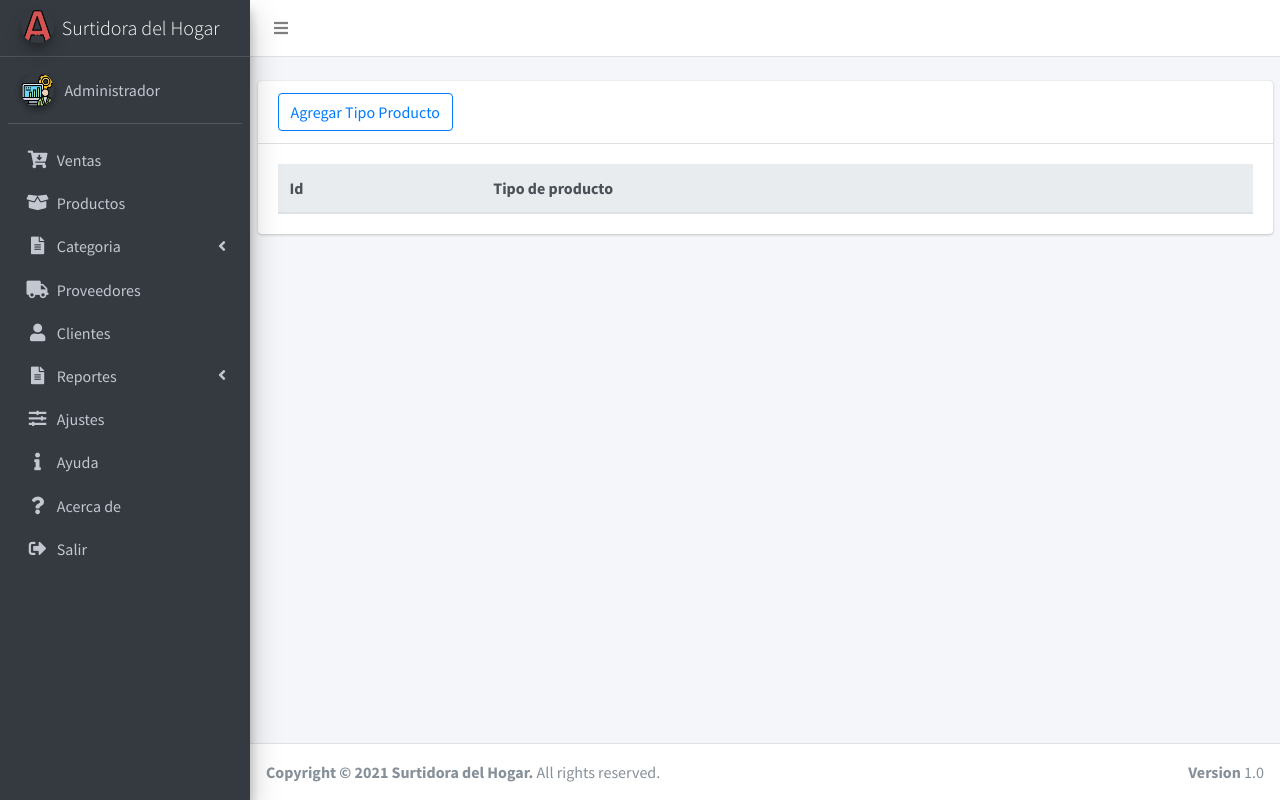
After one commit to BenjaminHernandez24/ProyectoSurtidoraHogar, a PHP site: page /Views/categoria_tipo.php in a window 1280 px wide. The commit adds this page. Run offline with PHP 8.4, Linux system fonts and the light colour scheme; the visitor is signed in with stand-in values (Sample User, id 1); lists and menus that the app fills with data are empty; some libraries are stand-ins or nearby versions.

Commit message:
Agregué módulo de Categoria (en proceso 3 módulos)

```diff
--- a/Views/Include/navegacion.php
+++ b/Views/Include/navegacion.php
@@ -1,3 +1,9 @@
+<?php
+    if(!isset($_SESSION['user']))
+    {
+        session_start();
+    }
+?>
 
                 <!-- Navbar -->
                 <nav class="main-header navbar navbar-expand navbar-white navbar-light">
@@ -82,7 +88,29 @@
                                         </p>
                                     </a>
                                 </li>
-
+                                <li class="nav-item has-treeview">
+                                    <a href="#" class="nav-link">
+                                        <i class="nav-icon fas fa-file-alt"></i>
+                                        <p>
+                                            Categoria
+                                            <i class="fas fa-angle-left right"></i>
+                                        </p>
+                                    </a>
+                                    <ul class="nav nav-treeview">
+                                        <li class="nav-item">
+                                            <a href="../Views/categoria_tipo.php" class="nav-link">
+                                                <i class="far fa-circle nav-icon"></i>
+                                                <p>Tipo de Producto</p>
+                                            </a>
+                                        </li>
+                                </li>
+                                        <li class="nav-item">
+                                            <a href="../Views/categoria_marca.php" class="nav-link">
+                                                <i class="far fa-circle nav-icon"></i>
+                                                <p>Marca de Producto</p>
+                                            </a>
+                                            </ul>
+                                        </li>
                                 <li class="nav-item">
                                     <a href="../Views/proveedores.php" class="nav-link">
                                         <i class="nav-icon fas fa-truck"></i>
--- a/Views/Principal.php
+++ b/Views/Principal.php
@@ -3,7 +3,6 @@ session_start();
 if (!isset($_SESSION['user'])) {
   header('Location: login.php');
 }
-
 ?>
 <!DOCTYPE html>
 <html lang="es">
--- /dev/null
+++ b/Views/categoria_tipo.php
@@ -0,0 +1,67 @@
+<!doctype html>
+<html lang="en">
+
+<head>
+    <?php include("include/cabezera.php"); ?>
+</head>
+
+<body class="hold-transition sidebar-mini layout-fixed">
+
+    <div class="wrapper">
+
+        <?php include("include/navegacion.php"); ?>
+
+        <!-- Content Wrapper. Contains page content -->
+        <div class="content-wrapper">
+
+            <!-- Tabla Categoría Productos -->
+            <div class="container-fluid pt-4">
+                <div class="row">
+                    <div class="col-12">
+
+                        <div class="card">
+                            <div class="card-header">
+                                <button id="alta_tipo" class="btn btn-outline-primary" data-toggle="modal" data-target="#nueva_categoria">
+                                    Agregar Tipo Producto
+                                </button>
+                            </div>
+                            <!-- /.card-header -->
+
+                            <div class="card-body">
+                                <table id="tab_categoria" class="table table-light">
+                                    <thead class="thead-light">
+                                        <tr class="table table-dark">
+                                            <th>Id</th>
+                                            <th>Tipo de producto</th>
+
+                                        </tr>
+                                    </thead>
+                                </table>
+                            </div>
+                            <!-- /.card-body -->
+                        </div>
+                        <!-- /.card -->
+                    </div>
+                    <!-- /.col -->
+                </div>
+                <!-- /.row -->
+            </div>
+            <!-- /. TABLA PROVEEDORES -->
+
+        </div>
+        <!-- ends content-wrapper -->
+
+
+
+
+        <?php include("Include/footer.php") ?>
+
+    </div>
+    <!-- ./wrapper -->
+
+    <?php include("Include/scripts.php"); ?>
+    <script src="dist/js/pages/.js"></script>
+
+</body>
+
+</html>
```
Also changed, not shown: Views/categoria_marca.php (added, +67 -0 lines).
